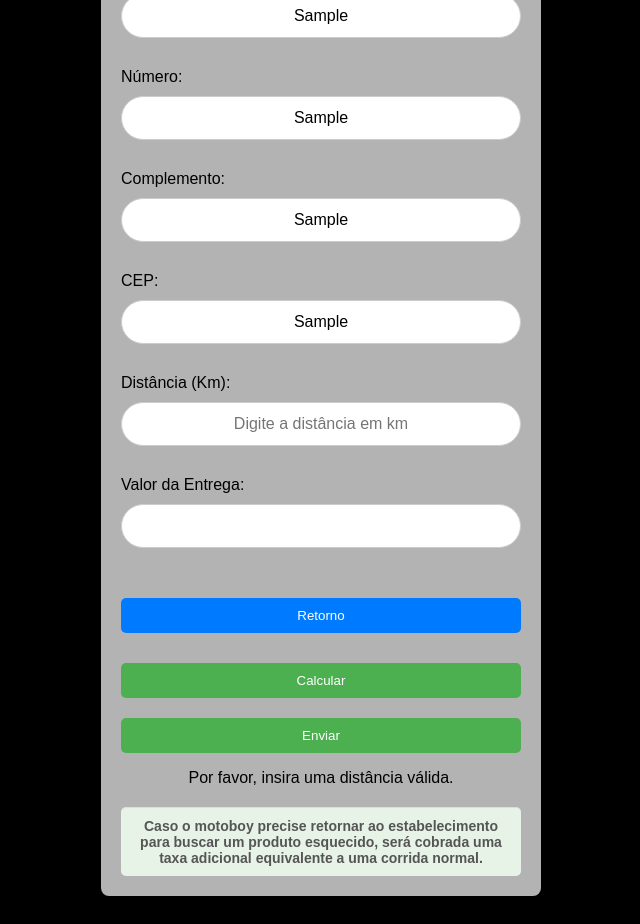
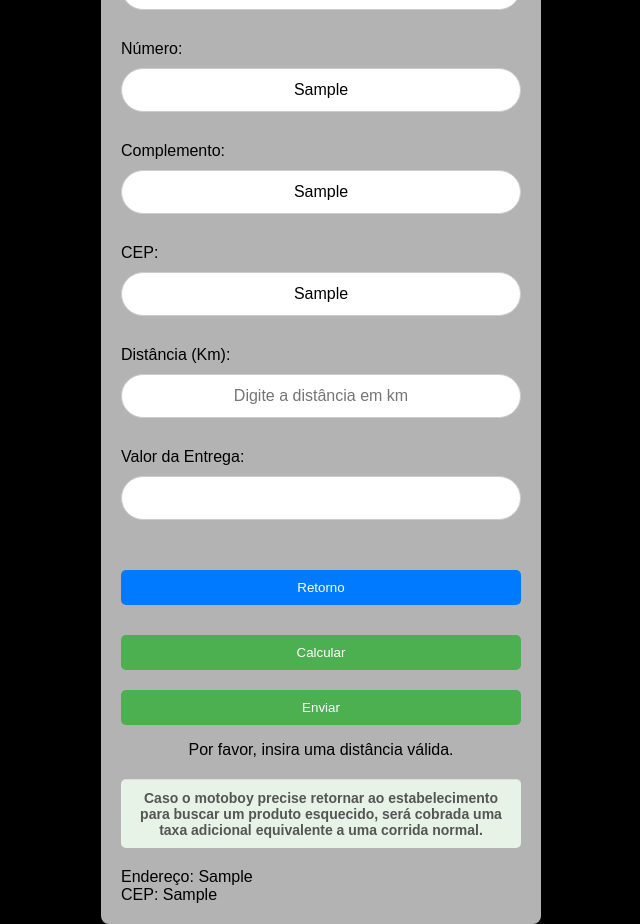
Before and after one commit to wennermacielb/Calculadora_KM, a plain HTML site: page Index.html in a window 1280 px wide. Both pictures are taken after typing "Sample", "Sample", "Sample", "Sample", "Sample" into the empty fields and a click on the button "Calcular". Shown: the whole page, without its empty margins (319-959 px from the left). Before the commit the page ends 896 px from the top, so only its background shows below. Drawn offline with Linux system fonts and the light colour scheme.

Commit message:
Add files via upload

```diff
--- a/Index.html
+++ b/Index.html
@@ -87,6 +87,12 @@
         .form-group:first-of-type {
             margin-top: 40px; /* Espaçamento adicional para o primeiro campo do formulário */
         }
+        .resultado-info {
+            margin-top: 20px;
+            font-size: 16px;
+            color: #000;
+            text-align: left;
+        }
 
         /* Regras de estilo para responsividade */
         @media (max-width: 600px) {
@@ -114,7 +120,7 @@
 
     <div class="form-group">
         <label for="endereco">Endereço:</label>
-        <input type="text" id="endereco" placeholder="Digite o endereço">
+        <input type="text" id="endereco" placeholder="Digite o endereço" oninput="atualizarResultado()">
     </div>
 
     <div class="form-group">
@@ -129,7 +135,7 @@
 
     <div class="form-group">
         <label for="cep">CEP:</label>
-        <input type="text" id="cep" placeholder="CEP">
+        <input type="text" id="cep" placeholder="CEP" oninput="atualizarResultado()">
     </div>
 
     <div class="form-group">
@@ -146,17 +152,22 @@
 
     <button onclick="calcular()">Calcular</button>
 
-    <button onclick="enviar()">Enviar</button>
+    <a id="enviar-link" href="#" target="_blank">
+        <button>Enviar</button>
+    </a>
 
     <p id="resultado"></p>
 
     <div class="lembrete">
         Caso o motoboy precise retornar ao estabelecimento para buscar um produto esquecido, será cobrada uma taxa adicional equivalente a uma corrida normal.
     </div>
+
+    <div id="resultado-info" class="resultado-info"></div>
 </div>
 
 <script>
     let incluirRetorno = false;
+    let rotaNumero = 1; // Número inicial da rota
 
     function toggleRetorno() {
         incluirRetorno = !incluirRetorno;
@@ -176,7 +187,29 @@
         calcular(); // Atualiza o valor da entrega automaticamente
     }
 
+    function atualizarResultado() {
+        const endereco = document.getElementById('endereco').value;
+        const cep = document.getElementById('cep').value;
+        const resultadoInfo = document.getElementById('resultado-info');
+
+        let resultadoTexto = '';
+
+        if (endereco) {
+            resultadoTexto += `Endereço: ${endereco}<br>`;
+        }
+
+        if (cep) {
+            resultadoTexto += `CEP: ${cep}<br>`;
+        }
+
+        resultadoInfo.innerHTML = resultadoTexto;
+    }
+
     function calcular() {
+        const endereco = document.getElementById('endereco').value;
+        const numero = document.getElementById('numero').value;
+        const complemento = document.getElementById('complemento').value;
+        const cep = document.getElementById('cep').value;
         const kmInput = document.getElementById('km').value;
         const km = parseFloat(kmInput.replace(" Km", "")); // Remove o " Km" antes de calcular
         let preco = 0;
@@ -211,7 +244,7 @@
             preco = 6.99 + (km - 5) * 0.75; // A partir de 5 km, adicionar R$0,75 por km
         }
 
-        // Se o retorno estiver ativado, calcular o custo do retorno (R$0,13 por km)
+// Se o retorno estiver ativado, calcular o custo do retorno (R$0,13 por km)
         if (incluirRetorno) {
             precoRetorno = km * 0.13;
             preco += precoRetorno;
@@ -222,9 +255,12 @@
         if (incluirRetorno) {
             document.getElementById('resultado').innerText += `\nValor do retorno: R$ ${precoRetorno.toFixed(2)}`;
         }
+
+        // Atualiza o link do WhatsApp
+        atualizarLinkWhatsApp();
     }
 
-    function enviar() {
+    function atualizarLinkWhatsApp() {
         const endereco = document.getElementById('endereco').value;
         const numero = document.getElementById('numero').value;
         const complemento = document.getElementById('complemento').value;
@@ -232,12 +268,12 @@
         const kmInput = document.getElementById('km').value;
         const valor = document.getElementById('valor').value;
 
-        if (!endereco || !numero || !cep || !kmInput || !valor) {
-            alert("Por favor, preencha todos os campos.");
-            return;
-        }
+        const mensagem = `ENTREGA!\nENDEREÇO: ${endereco}\nN°: ${numero}\nCOMPLEMENTO: ${complemento}\n\nDISTÂNCIA DA CORRIDA: ${kmInput}\nVALOR DA CORRIDA: ${valor}\n\nRota ${rotaNumero}`;
 
-        alert(`Endereço de Entrega: ${endereco}, ${numero}, ${complemento}, ${cep}\nDistância: ${kmInput}\nValor: ${valor}`);
+        const linkWhatsApp = `https://api.whatsapp.com/send?phone=5566992353669&text=${encodeURIComponent(mensagem)}`;
+        document.getElementById('enviar-link').href = linkWhatsApp;
+
+        rotaNumero++; // Incrementa o número da rota para a próxima
     }
 </script>
 
```
